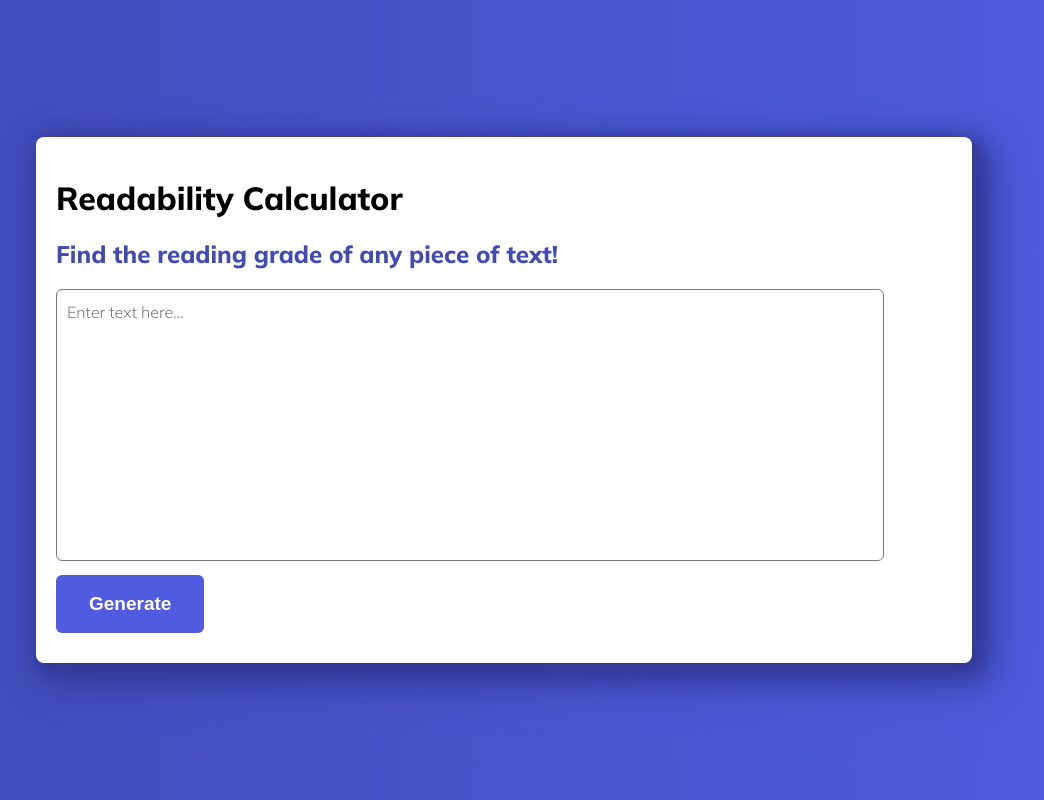
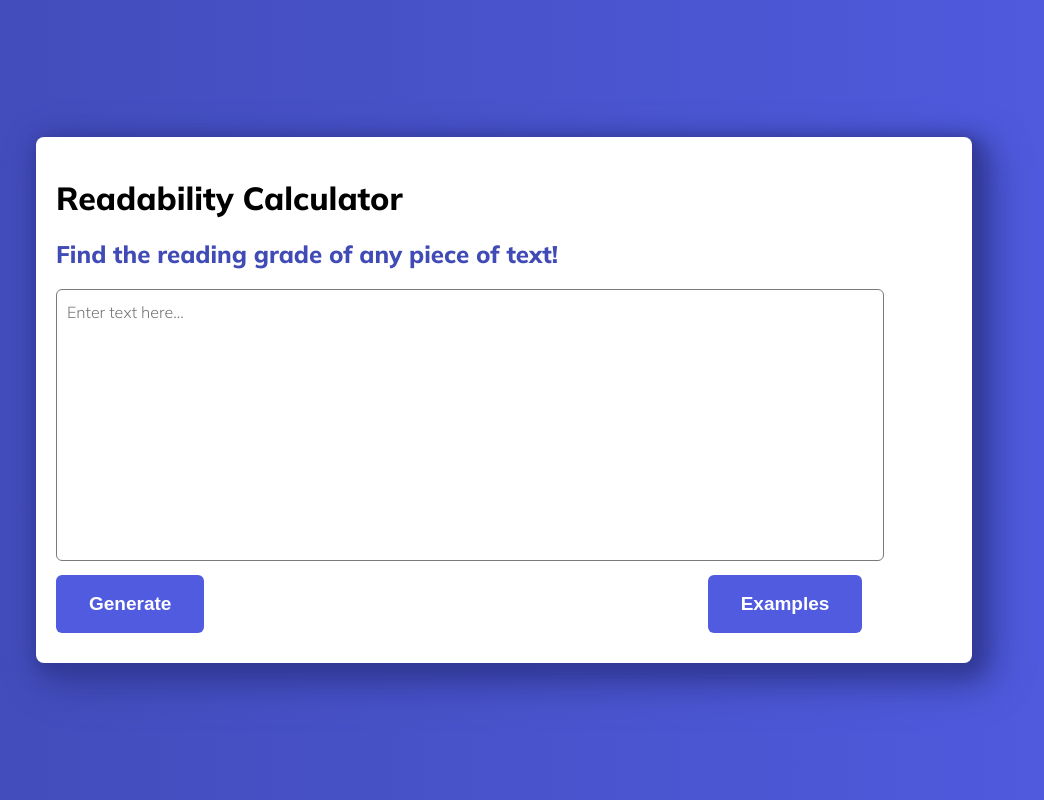
Before and after one commit to echarlotte612/React-Readability-Calculator, a React (Create React App) app: page / in a window 1280 px wide. Shown: the whole page, without its empty margins (136-1180 px from the left). Built offline with nearby package versions, Linux system fonts and the light colour scheme.

Commit message:
Toggle examples added

```diff
--- a/src/components/Generator.js
+++ b/src/components/Generator.js
@@ -10,6 +10,7 @@ export default function Generator() {
     const [numWords, setNumWords] = useState(0);
     const [numSentences, setNumSentences] = useState(0);
     const [grade, setGrade] = useState("");
+    const [showExamples, setShowExamples] = useState(false);
 
     useEffect(() => {
         let L = 100 * (numLetters / numWords);
@@ -76,6 +77,16 @@ export default function Generator() {
             setGotInfo(!gotInfo);
         }
     }
+    const toggleExamples = (e) => {
+        if (showExamples) {
+            setShowExamples(false);
+            e.target.innerHTML = "Examples";
+        }
+        else {
+            setShowExamples(true);
+            e.target.innerHTML = "Hide Examples";
+        }
+    }
 
     return (
         <div>
@@ -85,8 +96,13 @@ export default function Generator() {
                         placeholder="Enter text here..."
                         onChange={(e) => setText(e.target.value)}
                     />
-                    <button onClick={() => generateReport()}>Generate</button>
-                    {/* <Examples /> */}
+                    <div className="generator-buttons">
+                        <button onClick={() => generateReport()}>Generate</button>
+                        <button onClick={(e) => toggleExamples(e)}>Examples</button>
+                    </div>
+                    {showExamples &&
+                        <Examples />
+                    }
                 </div>
             }
             {gotInfo &&
--- a/src/index.css
+++ b/src/index.css
@@ -64,6 +64,12 @@ button {
   padding: 18px 33px;
   border: none;
 }
+.generator-buttons {
+  width: 90%;
+  display: flex;
+  justify-content: space-between;
+  align-items: center;
+}
 
 .example-text {
   font-weight: 300;
```
